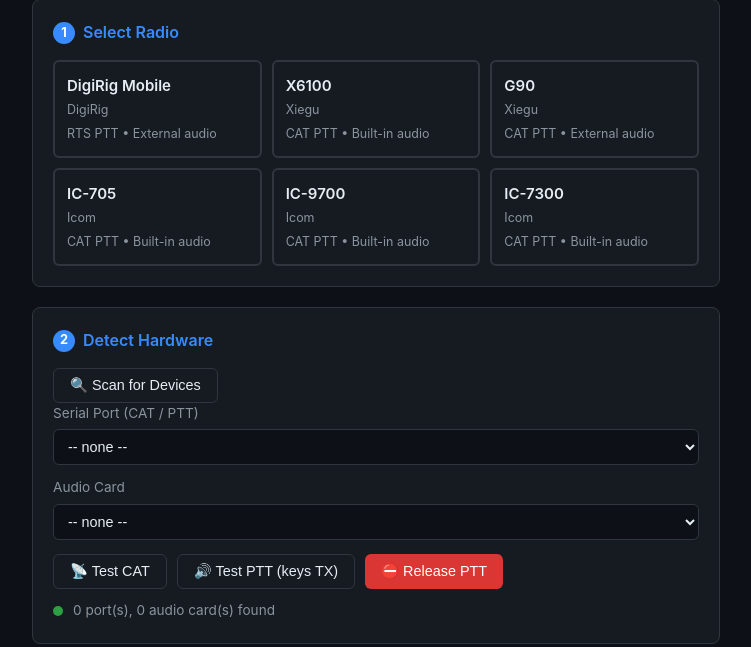
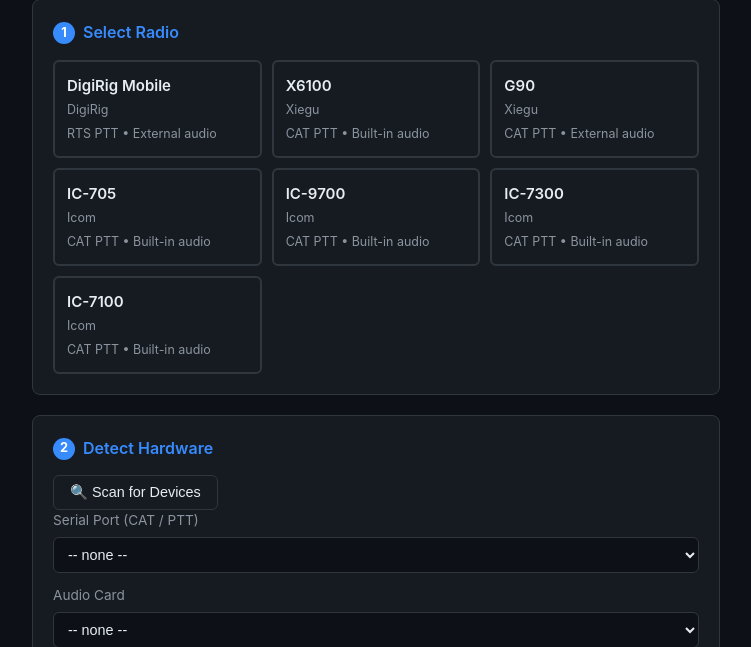
Before and after one commit to W5DMH/HF-256-Pi, a Flask app: page / in a window 1280 px wide. Shown: the part 182-829 px from the top of the page, without its empty margins (264-1015 px from the left). Run offline with Flask 3, Linux system fonts and the light colour scheme; data that the repository does not hold is empty.

Commit message:
moved to version Alpha 4 correct radio support and hub operator fixes

```diff
--- a/configs/radios.json
+++ b/configs/radios.json
@@ -49,7 +49,7 @@
     "audio_interface": "builtin",
     "requires_external_audio": false,
     "description": "Icom IC-705 \u2014 portable SDR-based transceiver with built-in USB audio and CI-V CAT control. HF/VHF/UHF. Excellent for ARDOP FM on VHF/UHF.",
-    "civ_address": "0x88",
+    "civ_address": "0xA4",
     "audio_settings": {
       "recommended_alsa_rx": 50,
       "recommended_alsa_tx": 50,
@@ -118,5 +118,25 @@
     },
     "ptt_on_delay_ms": 300,
     "ptt_off_delay_ms": 200
+  },
+  {
+    "id": "icom-ic7100",
+    "manufacturer": "Icom",
+    "model": "IC-7100",
+    "hamlib_id": 3043,
+    "baud_rate": 19200,
+    "ptt_method": "CAT",
+    "audio_interface": "builtin",
+    "requires_external_audio": false,
+    "description": "Icom IC-7100 \u2014 HF/VHF/UHF with built-in USB audio and CI-V CAT control.",
+    "civ_address": "0x88",
+    "audio_settings": {
+      "recommended_alsa_rx": 50,
+      "recommended_alsa_tx": 50,
+      "alc_guidance": "Monitor ALC on radio display. Reduce TX until ALC reads minimal.",
+      "alc_target": "Minimal"
+    },
+    "ptt_on_delay_ms": 250,
+    "ptt_off_delay_ms": 150
   }
 ]
--- a/portal/app.py
+++ b/portal/app.py
@@ -1440,12 +1440,17 @@ class ModemManager:
         # Icom IC-7300 — CI-V addr 0x94
         "icom_ic7300":  ("FEFE94E01C0001FD", "FEFE94E01C0000FD", 19200),
         "icom-ic7300":  ("FEFE94E01C0001FD", "FEFE94E01C0000FD", 19200),
-        # Icom IC-705 — CI-V addr 0x88 (factory default)
-        "icom_ic705":   ("FEFE88E01C0001FD", "FEFE88E01C0000FD", 19200),
-        "icom-ic705":   ("FEFE88E01C0001FD", "FEFE88E01C0000FD", 19200),
+        # Icom IC-705 — CI-V addr 0xA4 (factory default per Icom manual)
+        # NOTE: 0xA4 is shared with Xiegu X6100 — Xiegu cloned this address.
+        # 0x88 is the IC-7100, NOT the IC-705.
+        "icom_ic705":   ("FEFEA4E01C0001FD", "FEFEA4E01C0000FD", 19200),
+        "icom-ic705":   ("FEFEA4E01C0001FD", "FEFEA4E01C0000FD", 19200),
         # Icom IC-9700 — CI-V addr 0xA2 (factory default)
         "icom_ic9700":  ("FEFEA2E01C0001FD", "FEFEA2E01C0000FD", 19200),
         "icom-ic9700":  ("FEFEA2E01C0001FD", "FEFEA2E01C0000FD", 19200),
+        # Icom IC-7100 — CI-V addr 0x88 (factory default)
+        "icom_ic7100":  ("FEFE88E01C0001FD", "FEFE88E01C0000FD", 19200),
+        "icom-ic7100":  ("FEFE88E01C0001FD", "FEFE88E01C0000FD", 19200),
     }
 
     def _start_ardop_locked(self, transport: str,
@@ -1505,6 +1510,9 @@ class ModemManager:
             (radio_id or "").lower())
         if civ and serial_port:
             # CI-V CAT PTT — radio handles TX keying via serial CI-V commands
+            # ardopc -c sets the CI-V serial port, -k/-u are the PTT hex strings.
+            # ardopc 1.0.4.1.3 does not support a -b baud flag — it uses the
+            # OS default baud for the port. CI-V radios auto-negotiate baud.
             key_str, unkey_str, baud = civ
             cmd += ["-c", serial_port,
                     "-k", key_str,
@@ -2577,9 +2585,10 @@ class ConsoleSession:
                     _db = _jl.loads(_pw.read_text()) if _pw.exists() else {}
                     if hub_call not in _db:
                         rej = json.dumps({
-                            "ok":  False,
-                            "msg": (f"Hub is operating headless — "
-                                    f"no mailbox for {hub_call}")
+                            "ok":      False,
+                            "message": (f"Hub is operating headless — "
+                                        f"no mailbox for {hub_call}. "
+                                        f"Hub operator: /adduser {hub_call} <password>")
                         }).encode()
                         rej_wire = _hub_pack(_HUB_TYPE_STORE_ACK, rej,
                                              encrypt=self.enc_enabled)
--- a/portal/templates/console.html
+++ b/portal/templates/console.html
@@ -288,7 +288,7 @@
   <a class="nav-btn" href="/files">Hub Files</a>
   <a class="nav-btn" href="/help">Help</a>
   <div class="topbar-spacer"></div>
-  <span style="font-size:11px;color:#888;margin-right:10px;letter-spacing:0.03em;">Version Alpha 0.0.3</span>
+  <span style="font-size:11px;color:#888;margin-right:10px;letter-spacing:0.03em;">Version Alpha 0.0.4</span>
   <span id="ws-badge" style="font-size:11px;color:var(--red)">
     ⬤ Not connected
   </span>
--- a/portal/templates/setup.html
+++ b/portal/templates/setup.html
@@ -328,9 +328,11 @@ function detectHardware() {
       let msg = data.serial_ports.length + " port(s), " +
                 data.audio_devices.length + " audio card(s) found";
       if (data.digirig.found)
-        msg += " — DigiRig auto-detected";
+        msg += " — DigiRig Mobile auto-detected";
       else if (data.x6100.found)
-        msg += " — X6100 auto-detected";
+        msg += " — Xiegu X6100 auto-detected";
+      else if (data.serial_ports.some(p => p.port.includes("ttyACM")))
+        msg += " — CI-V radio detected on ttyACM — select your model above";
 
       hwDot("ok", msg);
       checkReady();
```
